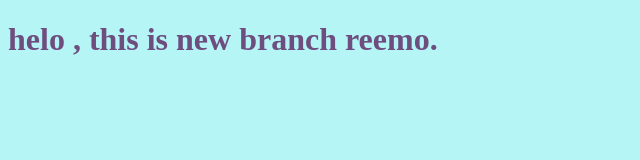
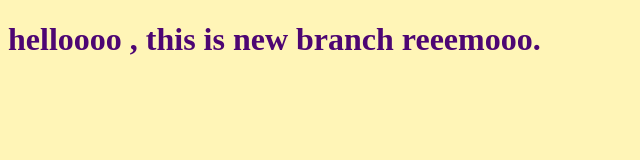
Before and after one commit to ReemM2/myproject, a plain HTML site: page index.html in a window 1280 px wide. Shown: the whole page, without its empty margins (0-640 px from the left). Drawn offline with Linux system fonts and the light colour scheme.

Commit message:
changing color for the website and font

```diff
--- a/app.js
+++ b/app.js
@@ -1 +1 @@
-alert("hllow");
+alert("WOOOW");
--- a/index.html
+++ b/index.html
@@ -7,7 +7,7 @@
     <link rel="stylesheet" href="style.css">
 </head>
 <body>
-    <h1>helo , this is new branch reemo.<h1>
+    <h1>helloooo , this is new branch reeemooo.<h1>
     <script src="app.js"></script>
 </body>
 </html>
--- a/style.css
+++ b/style.css
@@ -1,8 +1,8 @@
 h1{
 
-color:rgb(109, 78, 126);
+color:rgb(77, 6, 115);
 }
 body{
-    background-color: rgb(181, 245, 245);
+    background-color: rgb(255, 245, 183);
 
 }
```
